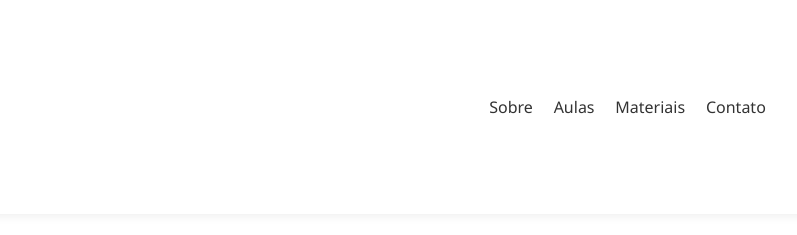
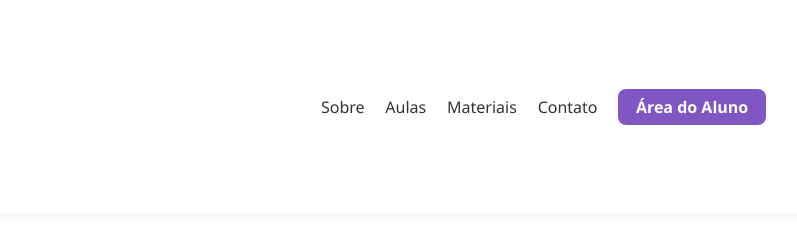
Before and after one commit to RLSimoes/livispeaks, a plain HTML site: page index.html in a window 1280 px wide. Shown: the top 235 px of the page, 355-1152 px from the left. Drawn offline with Linux system fonts and the light colour scheme.

Commit message:
Update index.html

```diff
--- a/index.html
+++ b/index.html
@@ -19,6 +19,7 @@
           <li><a href="#aulas">Aulas</a></li>
           <li><a href="#materiais">Materiais</a></li>
           <li><a href="#contato">Contato</a></li>
+          <li><a href="https://livispeaks.com.br" target="_blank" rel="noopener noreferrer" class="btn-aluno">Área do Aluno</a></li>
         </ul>
       </nav>
     </div>
```
